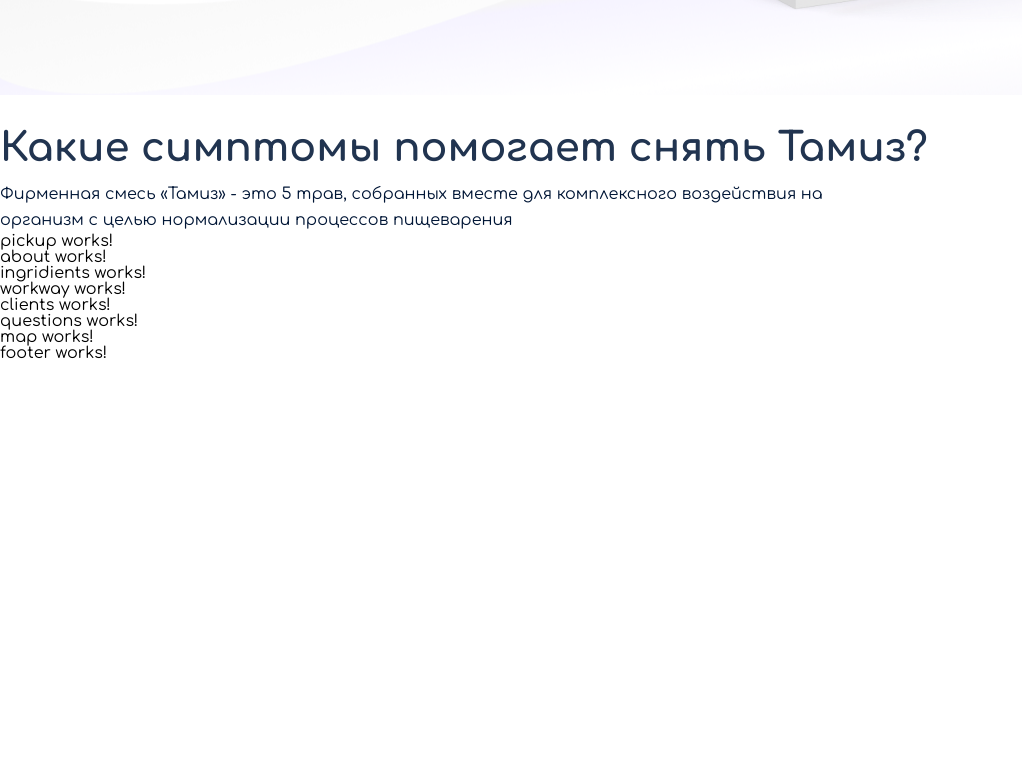
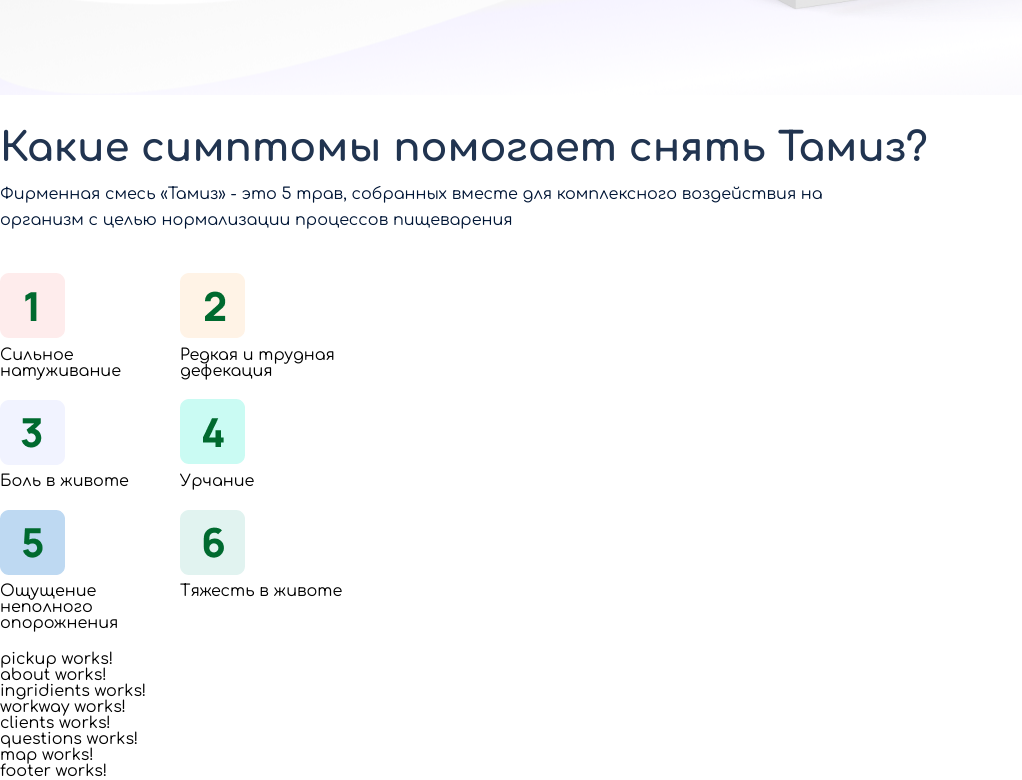
Before and after one commit to Kapibarra/tamiznew, an Angular app: page / in a window 1280 px wide. Shown: the part 578-1358 px from the top of the page, without its empty margins (0-1022 px from the left). Before the commit the page ends 940 px from the top, so only its background shows below. Built offline with nearby package versions, Linux system fonts and the light colour scheme.

Commit message:
symptomes fixes

```diff
--- a/package.json
+++ b/package.json
@@ -19,6 +19,7 @@
     "@angular/platform-browser-dynamic": "~13.1.0",
     "@angular/router": "~13.1.0",
     "rxjs": "~7.4.0",
+    "swiper": "^8.3.2",
     "tslib": "^2.3.0",
     "zone.js": "~0.11.4"
   },
--- a/src/app/app.module.ts
+++ b/src/app/app.module.ts
@@ -1,5 +1,6 @@
 import { NgModule } from '@angular/core';
 import { BrowserModule } from '@angular/platform-browser';
+import { SwiperModule } from 'swiper/angular';
 
 import { AppComponent } from './app.component';
 import { HeaderComponent } from './homepage/shared/components/header/header.component';
@@ -34,7 +35,8 @@
     MainpageComponent
   ],
   imports: [
-    BrowserModule
+    BrowserModule,
+    SwiperModule,
   ],
   providers: [],
   bootstrap: [AppComponent]
--- a/src/app/homepage/shared/components/symptomes/symptomes.component.html
+++ b/src/app/homepage/shared/components/symptomes/symptomes.component.html
@@ -2,9 +2,16 @@
     <h2 class="symptomes__title">Какие симптомы помогает снять Тамиз?​</h2>
     <h3 class="symptomes__subtitle">Фирменная смесь «Тамиз» - это 5 трав, собранных вместе для комплексного воздействия на организм с целью нормализации процессов пищеварения​</h3>
     <div class="symptomes">
-        <div class="symptomes__info"></div>
+        <div class="symptomes__info">
+            <div class="symptomes__info-icon" *ngFor="let symptome of symptomes">
+                <img class="symptomes__icon" src="{{symptome.src}}">
+                <p class="symptomes__description">{{symptome.description}}</p>
+            </div>
+        </div>
         <div class="symptomes__video">
-
+            <swiper [config]="config">
+                <ng-template swiperSlide></ng-template>
+            </swiper>
         </div>
     </div>
 
--- a/src/app/homepage/shared/components/symptomes/symptomes.component.scss
+++ b/src/app/homepage/shared/components/symptomes/symptomes.component.scss
@@ -25,3 +25,23 @@
         max-width: 900px;
     }
 }
+
+.symptomes {
+    & .symptomes__info {
+        width: 100%;
+        max-width: 432px;
+        margin-top: 40px;
+        display: flex;
+        flex-direction: row;
+        flex-wrap: wrap;
+        & .symptomes__info-icon {
+            width: 180px;
+            max-width: 192px;
+            margin-bottom: 20px;
+            & .symptomes__description {
+                margin-top: 5px;
+            }
+        }
+    }
+    & .symptomes__video {}
+}
--- a/src/app/homepage/shared/components/symptomes/symptomes.component.ts
+++ b/src/app/homepage/shared/components/symptomes/symptomes.component.ts
@@ -1,11 +1,12 @@
 import { Component, OnInit } from '@angular/core';
+import SwiperCore, { SwiperOptions ,Navigation, Autoplay} from 'swiper';
 
 interface Symptomes {
   src: string;
   id?: number;
   description: string;
 }
-
+SwiperCore.use([Navigation, Autoplay]);
 @Component({
   selector: 'app-symptomes',
   templateUrl: './symptomes.component.html',
@@ -14,36 +15,47 @@
 export class SymptomesComponent implements OnInit {
   symptomes: Symptomes[] = [
     {
-      src: '',
+      src: 'assets/imgs/icon01.png',
       id: 1,
       description: 'Сильное натуживание',
     },
     {
-      src: '',
+      src: 'assets/imgs/icon02.png',
       id: 2,
       description: 'Редкая и трудная дефекация',
     },
     {
-      src: '',
+      src: 'assets/imgs/icon03.png',
       id: 3,
       description: 'Боль в животе',
     },
     {
-      src: '',
+      src: 'assets/imgs/icon04.png',
       id: 4,
       description: 'Урчание',
     },
     {
-      src: '',
+      src: 'assets/imgs/icon05.png',
       id: 5,
       description: 'Ощущение неполного опорожнения',
     },
     {
-      src:'',
+      src:'assets/imgs/icon06.png',
       id: 6,
       description:'Тяжесть в животе'
       },
   ];
+  config: SwiperOptions = {
+    slidesPerView: 1,
+    spaceBetween: 0,
+    navigation: true,
+    pagination: { clickable: true },
+    scrollbar: { draggable: true },
+    autoplay: {
+      delay: 5000,
+      disableOnInteraction: false
+    },
+  };
   constructor() {}
 
   ngOnInit(): void {}
```
Also changed, not shown: 1 other file (tests, documents, lock files or other folders).
